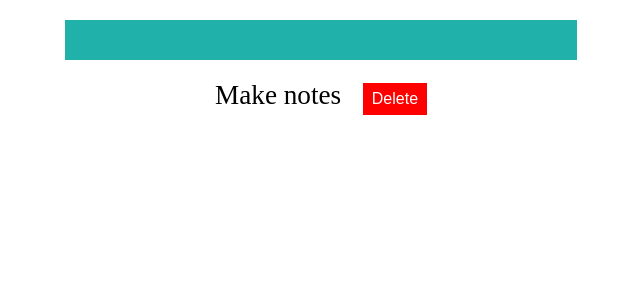
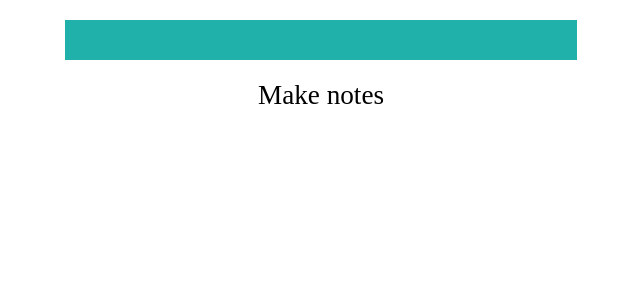
Before and after one commit to AnuragBisht71/React, a React (Create React App) app: page / in a window 1280 px wide. Shown: the top 300 px of the page, without its empty margins (319-959 px from the left). Built offline with nearby package versions, Linux system fonts and the light colour scheme.

Commit message:
list component created

```diff
--- a/src/App.js
+++ b/src/App.js
@@ -1,5 +1,6 @@
 import React from "react";
 import "./App.css";
+import List from "./List";
 
 class App extends React.Component {
 
@@ -33,28 +34,7 @@ class App extends React.Component {
           value={this.state.currInput}
         />
 
-        <ul>
-
-          {
-            this.state.tasks.map((el) => {
-              return <li>{el} <button
-                onClick={() => {
-
-                  let currTaskArr = this.state.tasks;
-
-                  let filteredTaskArr = currTaskArr.filter((element) => {
-                    return element != el;
-                  })
-
-                  this.setState({
-                    tasks: filteredTaskArr
-                  });
-
-                }}>Delete</button></li>;
-            })
-          }
-
-        </ul>
+        <List tasks = {this.state.tasks} />
       </div>
     );
   }
--- /dev/null
+++ b/src/List.jsx
@@ -0,0 +1,35 @@
+let List = (props) => {
+
+    return (
+
+        <ul>
+
+            {
+                props.tasks.map((el) => {
+                    return <li>{el}
+                        {/* <button
+                            onClick={() => {
+
+                                let currTaskArr = this.state.tasks;
+
+                                let filteredTaskArr = currTaskArr.filter((element) => {
+                                    return element != el;
+                                })
+
+                                this.setState({
+                                    tasks: filteredTaskArr
+                                });
+
+                            }}>Delete
+                        </button> */}
+                    </li>;
+                })
+            }
+
+        </ul>
+
+    )
+
+}
+
+export default List;
```
